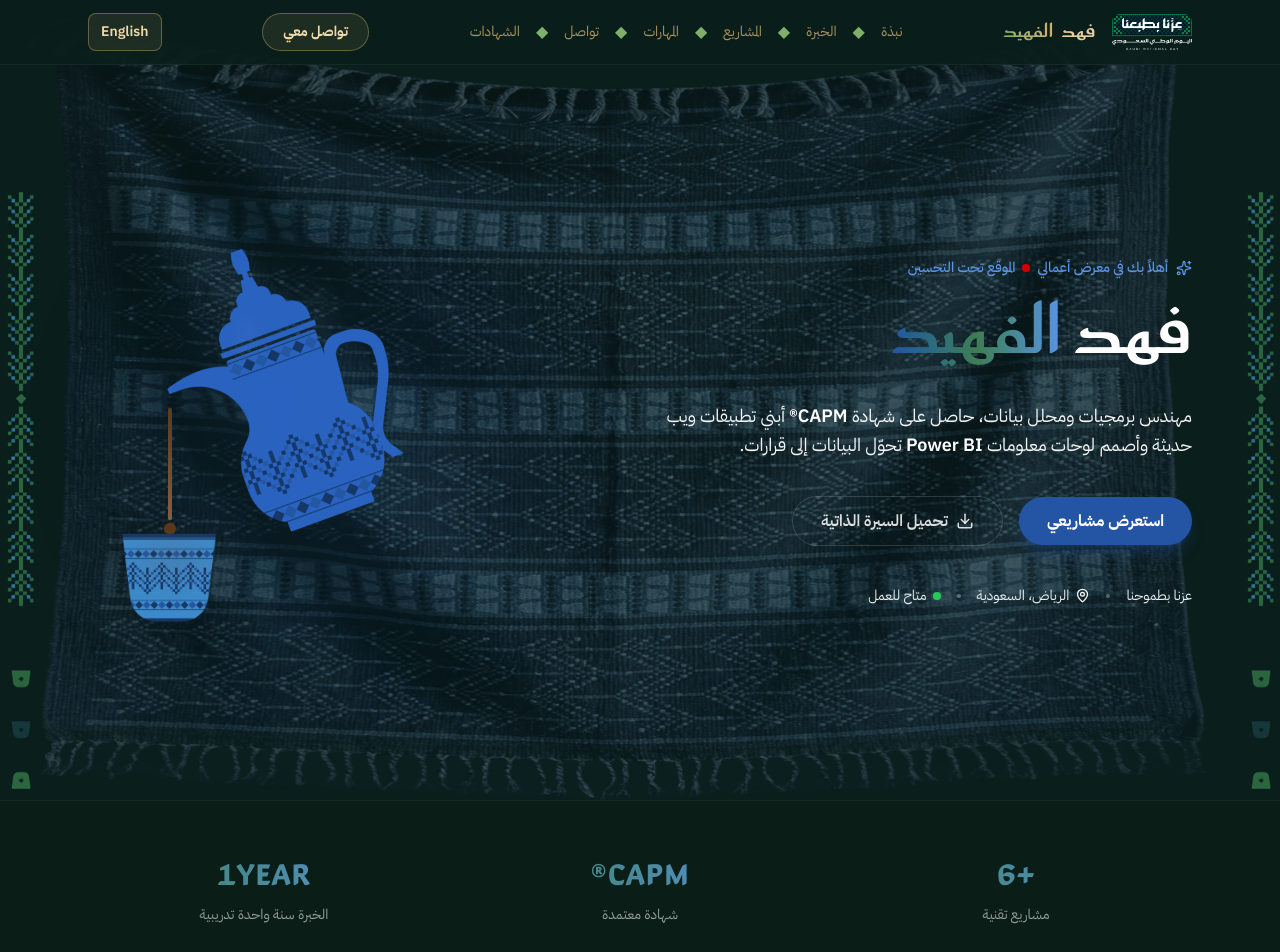
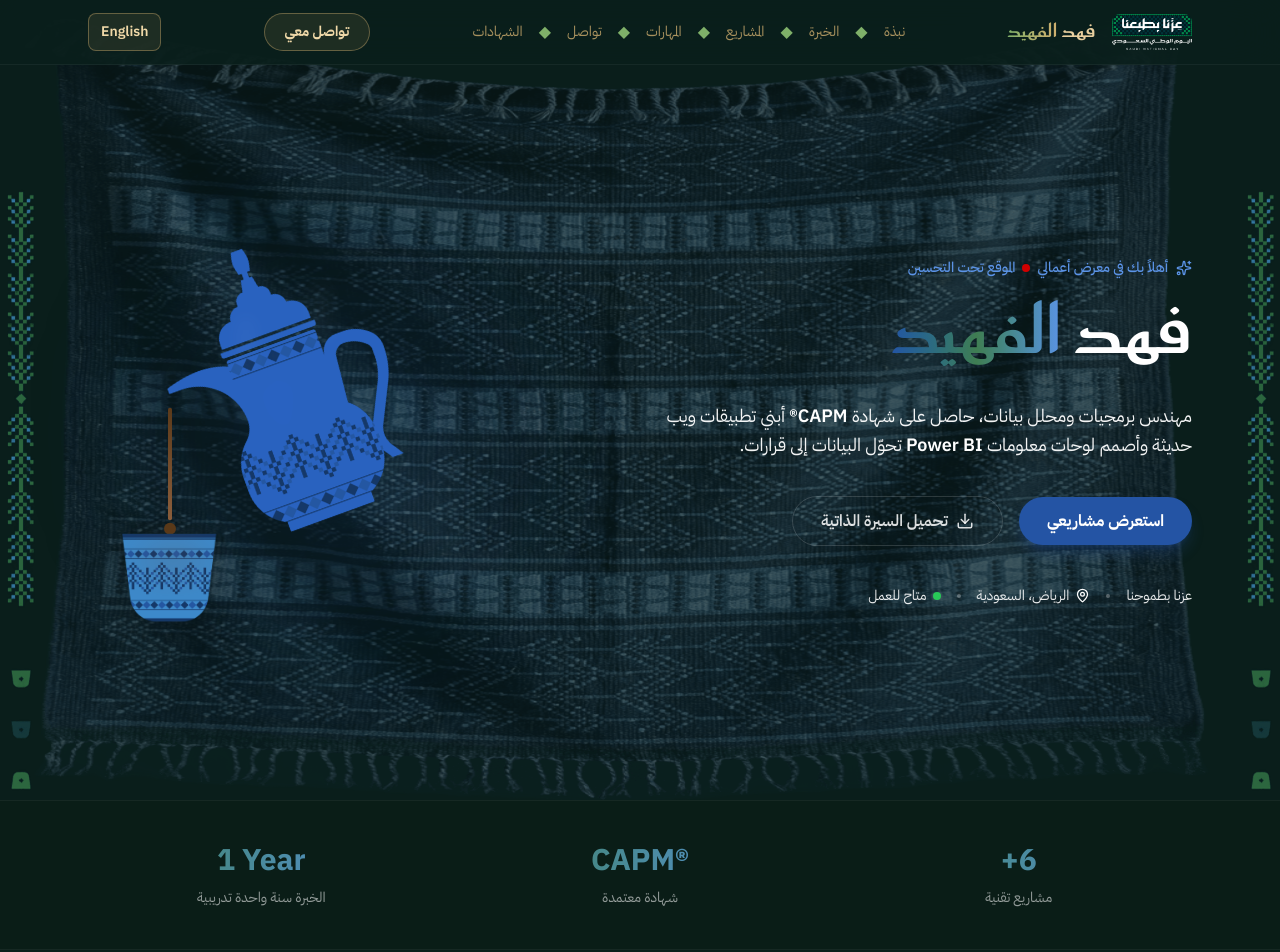
Before and after one commit to 3e6s/my-portfolio, a Next.js app: page / in a window 1280 px wide. Shown: the top 952 px of the page. Built offline with nearby package versions, Linux system fonts and the light colour scheme.

Commit message:
enhancements layout transation2

```diff
--- a/app/page.tsx
+++ b/app/page.tsx
@@ -1175,25 +1175,46 @@ function PortfolioPage({ onToggleLanguage }: { onToggleLanguage: () => void }) {
       : "border-b border-white/5 bg-[#0a1f1c]/85 backdrop-blur-xl"
   }`}
 >
-        <nav className="mx-auto flex h-16 max-w-6xl items-center justify-between px-6">
+  <nav
+    className={`mx-auto flex h-16 max-w-6xl items-center justify-between px-6 transition-opacity duration-500 ${
+      scrolled && !menuOpen ? "opacity-40" : "opacity-100"
+    }`}
+  >
+    {/* الشعار والاسم */}
     <a href="#hero" className="flex items-center gap-4">
-            <Image src="/brand-emblem.png" alt={tr("فهد الفهيد")} width={80} height={70} className="rounded-lg" />
-            <span dir={textDirection} className={`${saudiFont.className} text-xl font-black tracking-wide`}>
-              <span dir={textDirection} className="text-[#e8cf9f]">{tr("فهد")}</span>
-              <span dir={textDirection} className="mr-2 bg-gradient-to-l from-[#d1af6f] to-[#7fb069] bg-clip-text text-transparent">
-                {tr("الفهيد")}{" "}</span>
+      <Image
+        src="/brand-emblem.png"
+        alt={tr("فهد الفهيد")}
+        width={80}
+        height={70}
+        className="rounded-lg"
+      />
+
+      <span
+        dir={textDirection}
+        className={`${saudiFont.className} text-xl font-black tracking-wide`}
+      >
+        <span className="text-[#e8cf9f]">
+          {tr("فهد")}
+        </span>{" "}
+        <span className="bg-gradient-to-l from-[#d1af6f] to-[#7fb069] bg-clip-text text-transparent">
+          {tr("الفهيد")}
+        </span>
       </span>
     </a>
 
+    {/* روابط الكمبيوتر */}
     <ul className="hidden items-center gap-4 xl:flex">
       {NAV.map((n, idx) => (
         <li key={n.id} className="flex items-center gap-4">
           {idx !== 0 && (
-                  <span dir={textDirection} className="text-[#7fb069]" aria-hidden>
+            <span className="text-[#7fb069]" aria-hidden="true">
               ◆
             </span>
           )}
-                <a dir={textDirection}
+
+          <a
+            dir={textDirection}
             href={`#${n.id}`}
             onClick={() => setActive(n.id)}
             className={`text-sm transition-colors ${
@@ -1208,20 +1229,27 @@ function PortfolioPage({ onToggleLanguage }: { onToggleLanguage: () => void }) {
       ))}
     </ul>
 
-          <a dir={textDirection}
+    <a
+      dir={textDirection}
       href="#contact"
       className="hidden rounded-full border border-[#d1af6f]/40 bg-[#d1af6f]/10 px-5 py-2 text-sm font-bold text-[#f0d9a8] transition hover:bg-[#d1af6f]/20 xl:block"
     >
-            {tr("تواصل معي")}{" "}</a>
+      {tr("تواصل معي")}
+    </a>
+
+    {/* ترجمة الكمبيوتر */}
     <button
       type="button"
-            onClick={onToggleLanguage}
+      onClick={() => {
+        onToggleLanguage();
+        setMenuOpen(false);
+      }}
       aria-label={
         language === "ar"
           ? "Switch to English"
           : "التبديل إلى العربية"
       }
-            className="hidden xl:inline-flex shrink-0 items-center justify-center rounded-lg border border-[#d1af6f]/40 bg-[#d1af6f]/10 px-3 py-2 text-sm font-semibold text-[#f0d9a8] transition hover:bg-[#d1af6f]/20 focus-visible:outline-2 focus-visible:outline-offset-4 focus-visible:outline-[#d1af6f]"
+      className="hidden shrink-0 items-center justify-center rounded-lg border border-[#d1af6f]/40 bg-[#d1af6f]/10 px-3 py-2 text-sm font-semibold text-[#f0d9a8] transition hover:bg-[#d1af6f]/20 focus-visible:outline-2 focus-visible:outline-offset-4 focus-visible:outline-[#d1af6f] xl:inline-flex"
     >
       <span
         lang={language === "ar" ? "en" : "ar"}
@@ -1231,37 +1259,63 @@ function PortfolioPage({ onToggleLanguage }: { onToggleLanguage: () => void }) {
       </span>
     </button>
 
+    {/* زر قائمة الجوال */}
     <button
-            onClick={() => setMenuOpen(!menuOpen)}
+      type="button"
+      onClick={() => setMenuOpen((open) => !open)}
       className="rounded-lg p-2 text-[#d1af6f] hover:bg-white/5 xl:hidden"
       aria-label={tr("القائمة")}
+      aria-expanded={menuOpen}
+      aria-controls="mobile-navigation"
     >
       {menuOpen ? <X size={22} /> : <Menu size={22} />}
     </button>
   </nav>
 
+  {/* قائمة الجوال */}
   {menuOpen && (
-          <div className="border-t border-white/5 bg-[#0b1d15] px-6 py-4 xl:hidden">
+    <div
+      id="mobile-navigation"
+      dir={textDirection}
+      className="border-t border-white/5 bg-[#0b1d15] px-6 py-4 text-start xl:hidden"
+    >
       {NAV.map((n) => (
-              <a dir={textDirection}
+        <a
           key={n.id}
           href={`#${n.id}`}
-                onClick={() => setMenuOpen(false)}
-                className="block rounded-lg px-3 py-2.5 text-sm text-[#d1af6f] hover:bg-white/5 hover:text-[#f0d9a8]"
+          onClick={() => {
+            setActive(n.id);
+            setMenuOpen(false);
+          }}
+          className="block rounded-lg px-3 py-2.5 text-start text-sm text-[#d1af6f] hover:bg-white/5 hover:text-[#f0d9a8]"
         >
           {tr(n.label)}
         </a>
       ))}
+
+      {/* يتبع مكان الزر اتجاه لغة القائمة */}
+      <div className="mt-3 flex justify-start px-3">
         <button
           type="button"
-            onClick={onToggleLanguage}
-            aria-label={language === "ar" ? "Switch to English" : "التبديل إلى العربية"}
+          onClick={() => {
+            onToggleLanguage();
+            setMenuOpen(false);
+          }}
+          aria-label={
+            language === "ar"
+              ? "Switch to English"
+              : "التبديل إلى العربية"
+          }
+          className="inline-flex shrink-0 items-center justify-center rounded-lg border border-[#d1af6f]/40 bg-[#d1af6f]/10 px-3 py-2 text-sm font-semibold text-[#f0d9a8] transition hover:bg-[#d1af6f]/20 focus-visible:outline-2 focus-visible:outline-offset-4 focus-visible:outline-[#d1af6f]"
+        >
+          <span
             lang={language === "ar" ? "en" : "ar"}
             dir={language === "ar" ? "ltr" : "rtl"}
-            className="shrink-0 rounded-lg border border-[#d1af6f]/40 bg-[#d1af6f]/10 px-3 py-2 text-sm font-semibold text-[#f0d9a8] transition hover:bg-[#d1af6f]/20 focus-visible:outline-2 focus-visible:outline-offset-4 focus-visible:outline-[#d1af6f]"
           >
             {language === "ar" ? "English" : "العربية"}
+          </span>
         </button>
+      </div>
     </div>
   )}
 </header>
@@ -1511,14 +1565,23 @@ function PortfolioPage({ onToggleLanguage }: { onToggleLanguage: () => void }) {
 </section>
 
         {/* ===== Stats ===== */}
-        <section className="border-y border-white/5 bg-[#0b1d15]/60">
-          <div className="mx-auto grid max-w-6xl grid-cols-1 gap-6 px-6 py-12 sm:grid-cols-3">
+          <section
+            dir={textDirection}
+            className="border-y border-white/5 bg-[#0b1d15]/60"
+          >
+            <div className="mx-auto grid max-w-6xl grid-cols-1 gap-8 px-6 py-10 sm:grid-cols-3">
               {STATS.map((s, i) => (
-              <div key={i} className="text-center">
-                <p dir={textDirection} className={`${saudiFont.className} bg-gradient-to-l from-[#5b93e6] to-[#3f7d52] bg-clip-text text-4xl font-black text-transparent md:text-5xl`}>
-                  {tr(s.value)}
+                <div key={i} className="min-w-0 text-center">
+                  <p
+                    dir="ltr"
+                    className="bg-gradient-to-l from-[#5b93e6] to-[#3f7d52] bg-clip-text text-2xl font-bold leading-tight text-transparent md:text-3xl"
+                  >
+                    {s.value === "1Year" ? "1 Year" : s.value}
                   </p>
-                <p dir={textDirection} className="mt-2 text-sm text-white/55">{tr(s.label)}</p>
+
+                  <p className="mx-auto mt-2 max-w-[240px] text-xs leading-relaxed text-white/55 md:text-sm">
+                    {tr(s.label)}
+                  </p>
                 </div>
               ))}
             </div>
```
Lines whose indentation alone changed are shown as unchanged.
